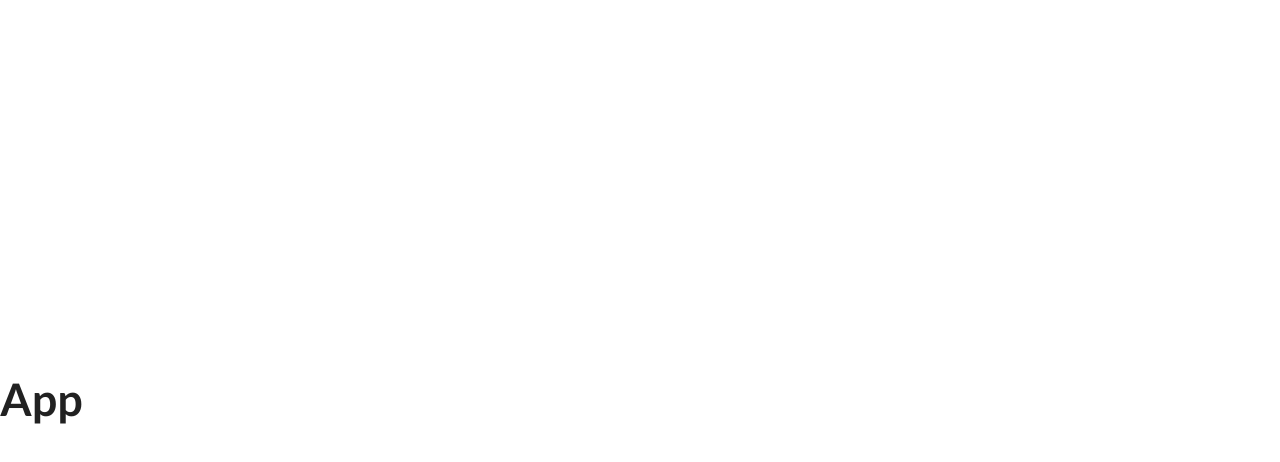
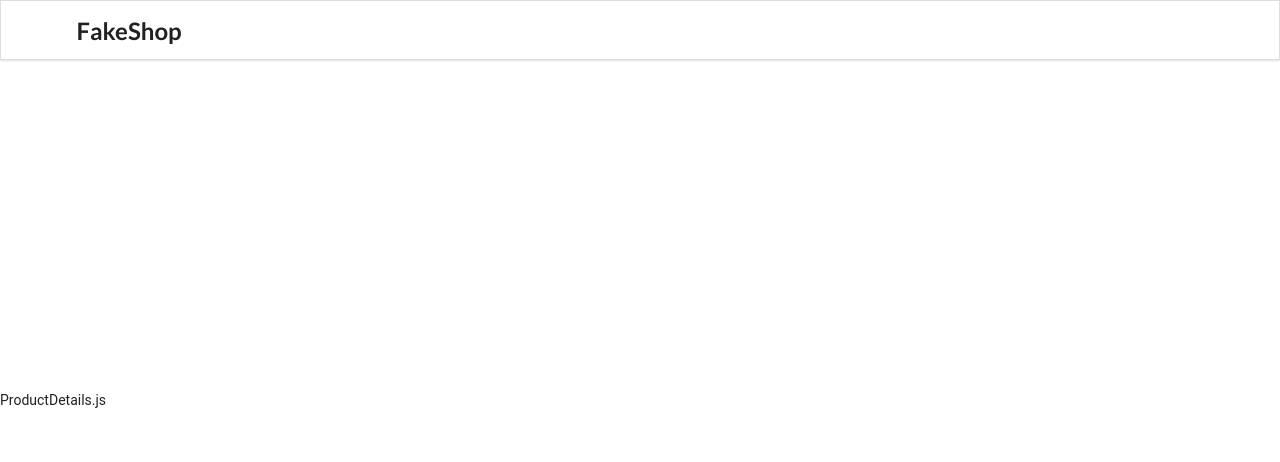
Before and after one commit to shelkesanket/redux-shop-app, a React (Vite) app in the folder redux-shop-app/: page /product/1 in a window 1280 px wide. Shown: the top 462 px of the page. Built offline with nearby package versions, Linux system fonts and the light colour scheme.

Commit message:
react router routes v6

```diff
--- a/redux-shop-app/src/App.jsx
+++ b/redux-shop-app/src/App.jsx
@@ -1,15 +1,22 @@
 import { useState } from 'react'
-import reactLogo from './assets/react.svg'
-import viteLogo from '/vite.svg'
-import './App.css'
+import { BrowserRouter as Router, Routes, Route } from "react-router-dom";
+import "./App.css";
+import Header from "./container/Header";
+import ProductListing from "./container/ProductListing";
+import ProductDetails from "./container/ProductDetails";
 
 function App() {
-
-
   return (
-    <>
-      <h1>App</h1>
-    </>
+    <div className="App">
+      <Router>
+        <Header />
+        <Routes>
+          <Route path="/" exact element={<ProductListing />} />
+          <Route path="/product/:productId" element={<ProductDetails />} />
+          <Route>404 Not Found!</Route>
+        </Routes>
+      </Router>
+    </div>
   );
 }
 
--- /dev/null
+++ b/redux-shop-app/src/container/ProductDetails.jsx
@@ -0,0 +1,7 @@
+import React from "react";
+
+const ProductDetails = () => {
+  return <div>ProductDetails.js</div>;
+};
+
+export default ProductDetails;
--- a/redux-shop-app/src/container/ProductListing.jsx
+++ b/redux-shop-app/src/container/ProductListing.jsx
@@ -0,0 +1,7 @@
+import React from "react";
+
+const ProductListing = () => {
+  return <div>ProductListing</div>;
+};
+
+export default ProductListing;
```
Also changed, not shown: redux-shop-app/src/container/ProductComponent.jsx (+7 -0 lines), redux-shop-app/src/container/ProductDetails.js.jsx (deleted).
